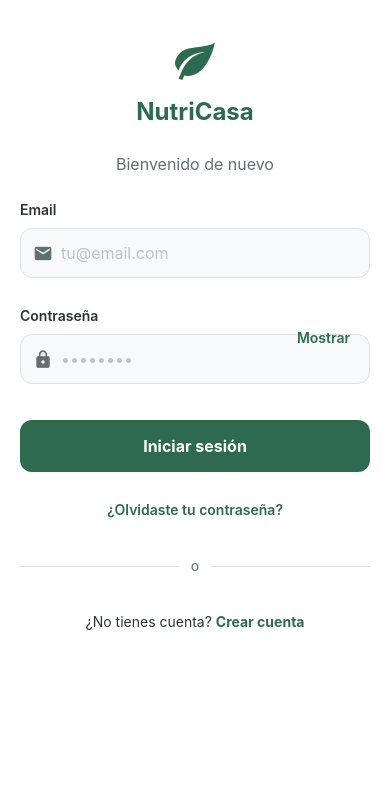
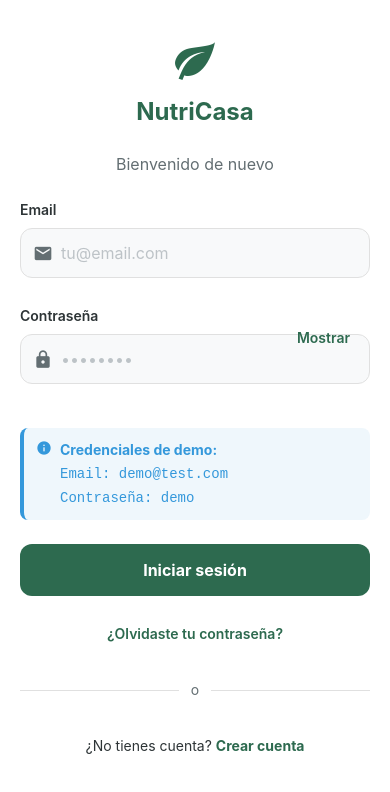
Before and after one commit to MORENOLILIANA/pantry-manager-mobile, a React Native app: screen /Login in a window 390 px wide. Shown: the top 792 px of the page. Built offline with nearby package versions, Linux system fonts and the light colour scheme; no server answers.

Commit message:
botones funcionando

```diff
--- a/src/context/AuthContext.tsx
+++ b/src/context/AuthContext.tsx
@@ -59,6 +59,19 @@ export function AuthProvider({ children }: { children: React.ReactNode }) {
   }
 
   async function signIn(email: string, password: string) {
+    // DEMO LOGIN - Para testing sin API (remover después)
+    if (email === "demo@test.com" && password === "demo") {
+      const demoUser: AuthUser = {
+        id: 999,
+        name: "Demo User",
+        email: "demo@test.com",
+        role: "user",
+        is_admin: false
+      };
+      await persistSession("demo_token_12345", demoUser);
+      return;
+    }
+
     const response = await apiLogin({ email, password });
     const nextToken = response.token ?? response.access_token;
 
@@ -70,19 +83,27 @@ export function AuthProvider({ children }: { children: React.ReactNode }) {
   }
 
   async function signUp(name: string, email: string, password: string, passwordConfirmation: string) {
+    try {
       const response = await apiRegister({
         name,
         email,
         password,
         password_confirmation: passwordConfirmation
       });
+      console.log("📝 Respuesta del registro:", response);
+
       const nextToken = response.token ?? response.access_token;
 
       if (!nextToken) {
-      throw new Error("La API no devolvió un token de acceso.");
+        console.error("❌ Token no encontrado en respuesta:", JSON.stringify(response, null, 2));
+        throw new Error("La API no devolvió un token de acceso. Respuesta: " + JSON.stringify(response));
       }
 
       await persistSession(nextToken, response.user);
+    } catch (error) {
+      console.error("⚠️ Error en signUp:", error);
+      throw error;
+    }
   }
 
   async function signOut() {
--- a/src/screens/auth/LoginScreen.tsx
+++ b/src/screens/auth/LoginScreen.tsx
@@ -120,6 +120,16 @@ export function LoginScreen() {
               <Text style={styles.errorText}>{apiError}</Text>
             </View>
           )}
+
+          {/* Demo Credentials Box */}
+          <View style={styles.demoBox}>
+            <MaterialCommunityIcons name="information" size={16} color={colors.info} />
+            <View style={styles.demoContent}>
+              <Text style={styles.demoLabel}>Credenciales de demo:</Text>
+              <Text style={styles.demoValue}>Email: demo@test.com</Text>
+              <Text style={styles.demoValue}>Contraseña: demo</Text>
+            </View>
+          </View>
         </View>
 
         {/* Botón Iniciar Sesión */}
@@ -257,4 +267,29 @@ const styles = StyleSheet.create({
     fontWeight: "700",
     color: colors.primary,
   },
+  demoBox: {
+    flexDirection: "row",
+    backgroundColor: colors.info + "15",
+    borderRadius: 8,
+    padding: spacing.md,
+    gap: spacing.sm,
+    alignItems: "flex-start",
+    marginTop: spacing.lg,
+    borderLeftWidth: 4,
+    borderLeftColor: colors.info,
+  },
+  demoContent: {
+    flex: 1,
+    gap: spacing.xs,
+  },
+  demoLabel: {
+    ...typography.bodySm,
+    color: colors.info,
+    fontWeight: "700",
+  },
+  demoValue: {
+    ...typography.bodySm,
+    color: colors.info,
+    fontFamily: "monospace",
+  },
 });
--- a/src/screens/home/DashboardScreen.tsx
+++ b/src/screens/home/DashboardScreen.tsx
@@ -1,12 +1,17 @@
 import { StyleSheet, View, Text, ScrollView, SafeAreaView, Pressable } from "react-native";
 import { useNavigation } from "@react-navigation/native";
+import type { CompositeNavigationProp } from "@react-navigation/native";
 import type { NativeStackNavigationProp } from "@react-navigation/native-stack";
+import type { BottomTabNavigationProp } from "@react-navigation/bottom-tabs";
 import { MaterialCommunityIcons } from "@expo/vector-icons";
 import { colors, spacing, borderRadius, typography, shadows } from "@/config/theme";
-import type { DashboardStackParamList } from "@/navigation/stacks/AppStack";
+import type { DashboardStackParamList, AppStackParamList } from "@/navigation/stacks/AppStack";
 import { StatCard } from "@/components/StatCard";
 
-type Navigation = NativeStackNavigationProp<DashboardStackParamList>;
+type Navigation = CompositeNavigationProp<
+  NativeStackNavigationProp<DashboardStackParamList>,
+  BottomTabNavigationProp<AppStackParamList>
+>;
 
 export function DashboardScreen() {
   const navigation = useNavigation<Navigation>();
@@ -34,7 +39,7 @@ export function DashboardScreen() {
             <Text style={styles.alertTitle}>3 productos próximos a caducar</Text>
             <Text style={styles.alertSubtitle}>En los próximos 7 días</Text>
           </View>
-          <Pressable>
+          <Pressable onPress={() => navigation.navigate("PantriesStack", { screen: "Pantries" })}>
             <Text style={styles.alertButton}>Ver</Text>
           </Pressable>
         </View>
@@ -63,19 +68,31 @@ export function DashboardScreen() {
         <View style={styles.section}>
           <Text style={styles.sectionTitle}>Accesos rápidos</Text>
           <View style={styles.quickAccessGrid}>
-            <Pressable style={[styles.quickAccessButton, shadows.sm]}>
+            <Pressable
+              onPress={() => navigation.navigate("PantriesStack", { screen: "Products" })}
+              style={[styles.quickAccessButton, shadows.sm]}
+            >
               <MaterialCommunityIcons name="plus-circle" size={32} color={colors.primary} />
               <Text style={styles.quickAccessLabel}>Añadir producto</Text>
             </Pressable>
-            <Pressable style={[styles.quickAccessButton, shadows.sm]}>
+            <Pressable
+              onPress={() => navigation.navigate("PantriesStack", { screen: "BarcodeScan" })}
+              style={[styles.quickAccessButton, shadows.sm]}
+            >
               <MaterialCommunityIcons name="barcode" size={32} color={colors.primary} />
               <Text style={styles.quickAccessLabel}>Escanear</Text>
             </Pressable>
-            <Pressable onPress={() => navigation.navigate("Recipes")} style={[styles.quickAccessButton, shadows.sm]}>
+            <Pressable
+              onPress={() => navigation.navigate("Recipes")}
+              style={[styles.quickAccessButton, shadows.sm]}
+            >
               <MaterialCommunityIcons name="chef-hat" size={32} color={colors.primary} />
               <Text style={styles.quickAccessLabel}>Recetas</Text>
             </Pressable>
-            <Pressable style={[styles.quickAccessButton, shadows.sm]}>
+            <Pressable
+              onPress={() => navigation.navigate("ShoppingListStack", { screen: "ShoppingLists" })}
+              style={[styles.quickAccessButton, shadows.sm]}
+            >
               <MaterialCommunityIcons name="list-box" size={32} color={colors.primary} />
               <Text style={styles.quickAccessLabel}>Mi lista</Text>
             </Pressable>
```
Lines whose indentation alone changed are shown as unchanged.
